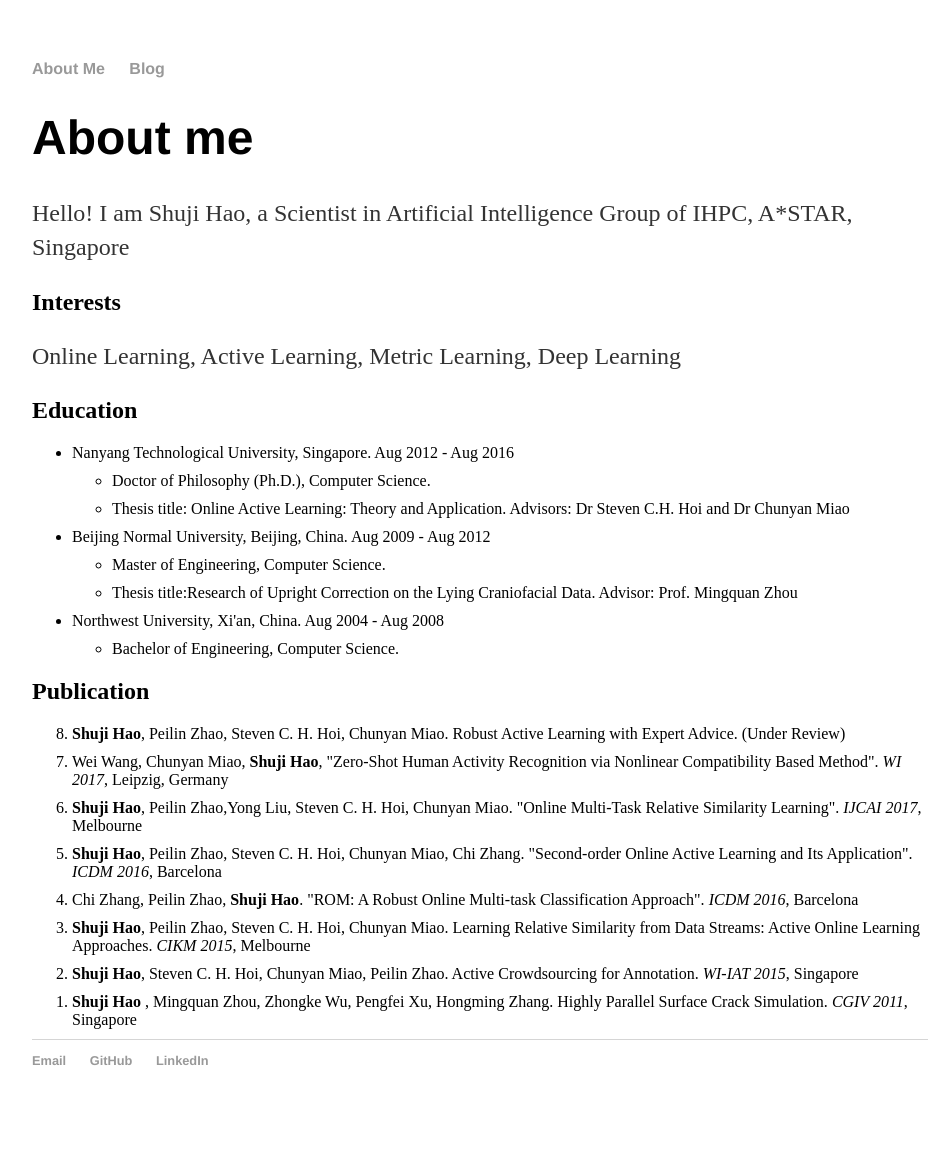
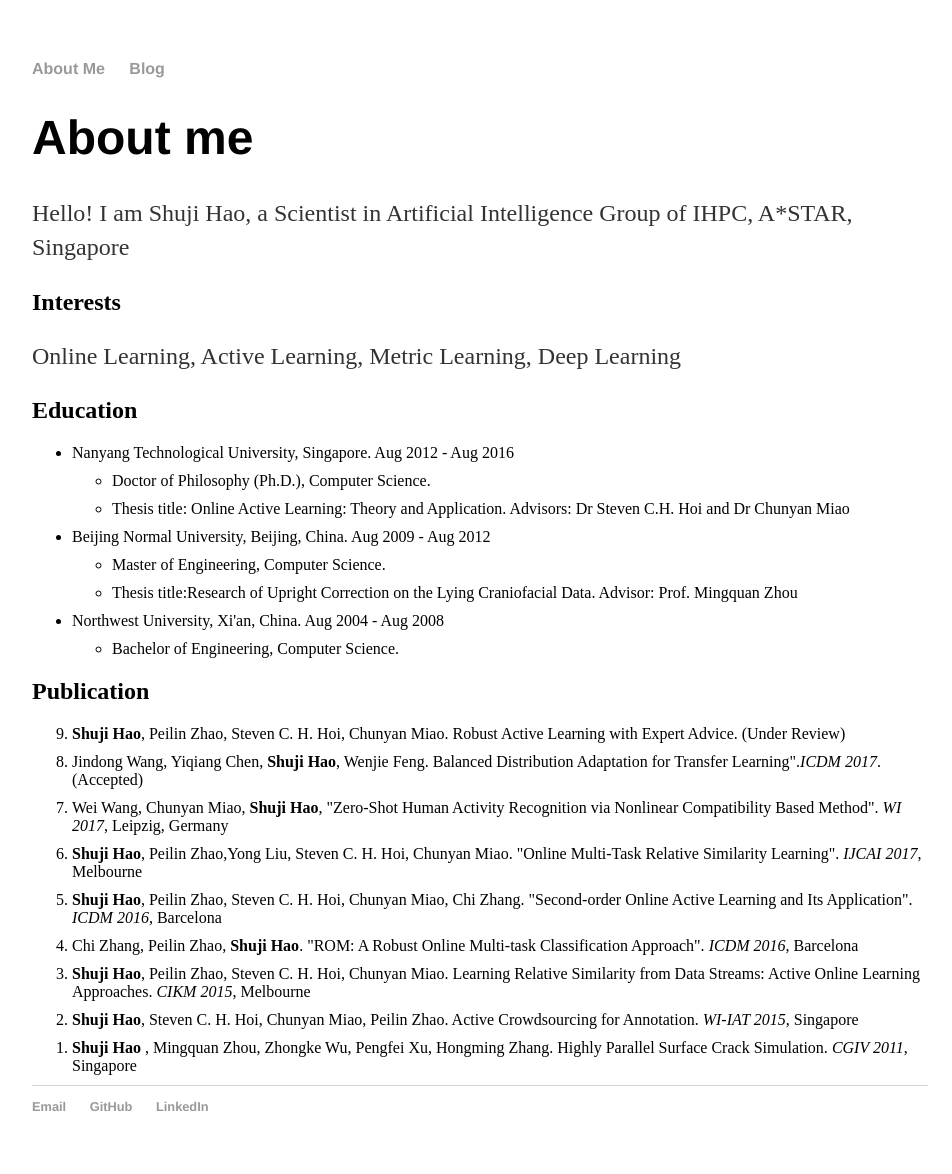
Before and after one commit to haoshuji/haoshuji.github.io, a Jekyll site: the page built from about/index.html, in a window 1280 px wide. Shown: the whole page, without its empty margins (160-1112 px from the left). Built offline with Jekyll 4.4.1, drawn with Linux system fonts in a browser that asks for light colours; before the commit the page ends 1128 px from its top, so only the background shows below that.

Commit message:
add accepted paper

```diff
--- a/about/index.html
+++ b/about/index.html
@@ -32,6 +32,8 @@ title: Shuji Hao
 <ol reversed>
   <li><strong>Shuji Hao</strong>, Peilin Zhao, Steven C. H. Hoi, Chunyan Miao. Robust Active Learning with Expert Advice. (Under Review)
   </li>
+  <li> Jindong Wang, Yiqiang Chen, <strong>Shuji Hao</strong>, Wenjie Feng. Balanced Distribution Adaptation for Transfer Learning".<em>ICDM 2017</em>. (Accepted)
+  </li>
   <li>Wei Wang, Chunyan Miao, <strong>Shuji Hao</strong>, "Zero-Shot Human Activity Recognition via Nonlinear Compatibility Based Method". <em>WI 2017</em>, Leipzig, Germany
   </li>
   <li><strong>Shuji Hao</strong>, Peilin Zhao,Yong Liu, Steven C. H. Hoi, Chunyan Miao. "Online Multi-Task Relative Similarity Learning". <em>IJCAI 2017</em>, Melbourne
```
